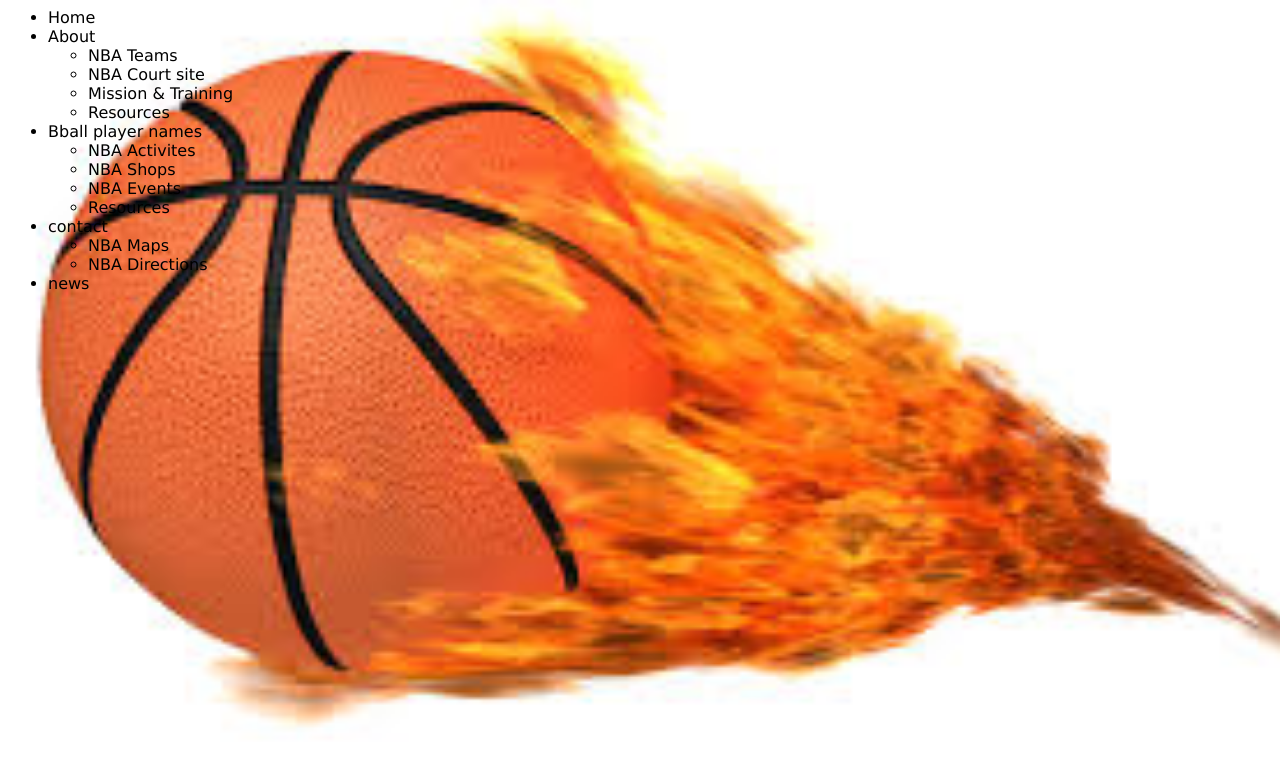
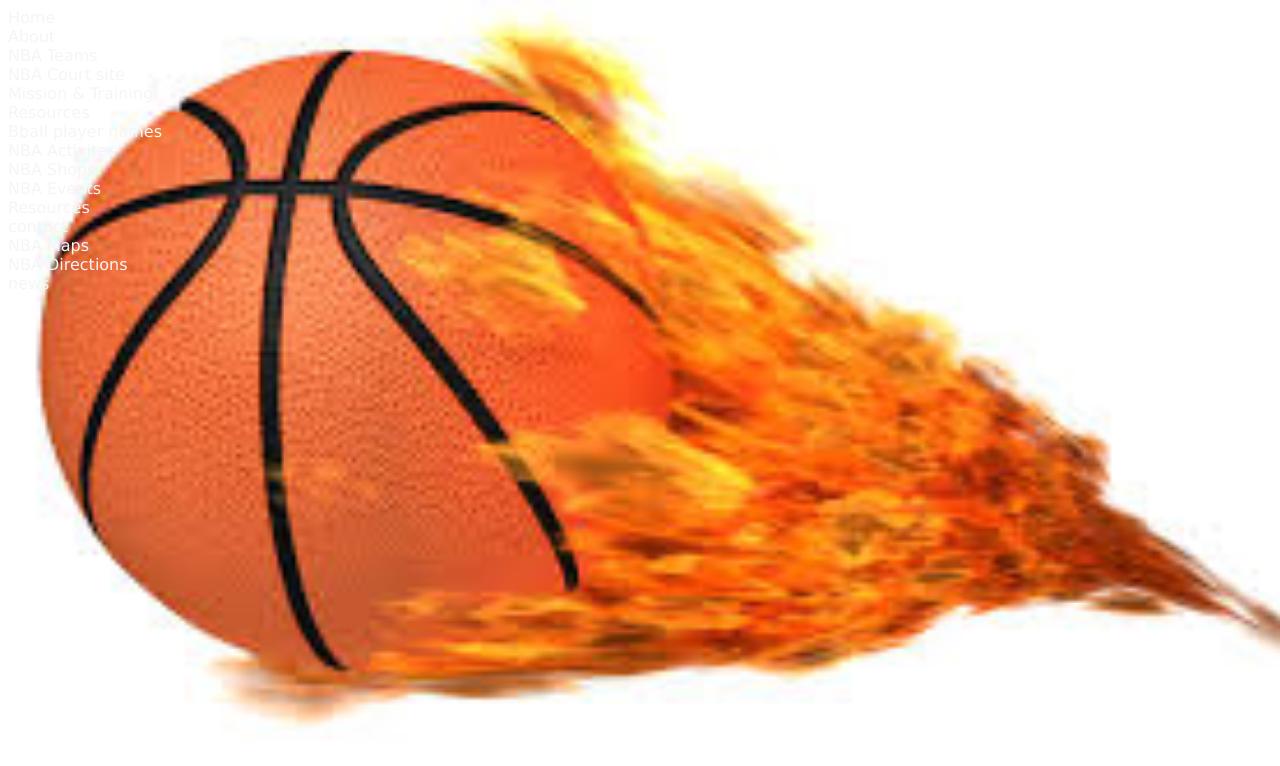
Before and after one commit to Belteshazza/sample-transparent-drop-down-navigation-, a plain HTML site: page index.html in a window 1280 px wide. Drawn offline with Linux system fonts and the light colour scheme.

Commit message:
styled ul tag

```diff
--- a/css/style.css
+++ b/css/style.css
@@ -2,4 +2,10 @@ body{
     background:url('/photo/photo.jpg') no-repeat;
     background-size: cover;
     font-family: 'Lucida Sans Unicode', 'Lucida Grande', 'Lucida Sans', Arial, sans-serif;
+    color: whitesmoke;
 }
+ul{
+    margin: 0px;
+    padding: 0px;
+    list-style: none;
+}
```
